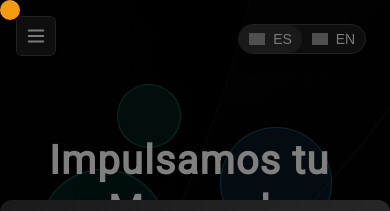
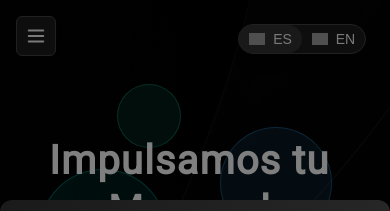
Before and after one commit to amsteradri/505-studio, a Next.js app in the folder 505studio/: page / in a window 390 px wide. Shown: the top 211 px of the page. Built offline with nearby package versions, Linux system fonts and the light colour scheme; grey boxes are pictures that could not be loaded.

Commit message:
feat(added no cursor for mobile)

```diff
--- a/505studio/src/pages/_app.tsx
+++ b/505studio/src/pages/_app.tsx
@@ -11,14 +11,14 @@ import type { AppProps } from "next/app";
 export default function App({ Component, pageProps }: AppProps) {
   const locale = pageProps.locale || 'es'; // Idioma predeterminado
   const timeZone = 'Europe/Madrid'; // ⚠️ Usa tu zona horaria real
-
+  const isMobile = typeof window !== 'undefined' && window.innerWidth <= 768;
   return (
     <IntlProvider
       messages={pageProps.messages || {}}
       locale={locale}
       timeZone={timeZone} // ✅ Agregá esta línea
     >
-      <AnimatedCursor />
+      {!isMobile && <AnimatedCursor />}
       <Component {...pageProps} />
     </IntlProvider>
   );
--- a/505studio/src/pages/index.tsx
+++ b/505studio/src/pages/index.tsx
@@ -22,6 +22,8 @@ export async function getStaticProps({ locale }: GetStaticPropsContext) {
     },
   };
 }
+
+
 
 
 export default function Home() {
```
